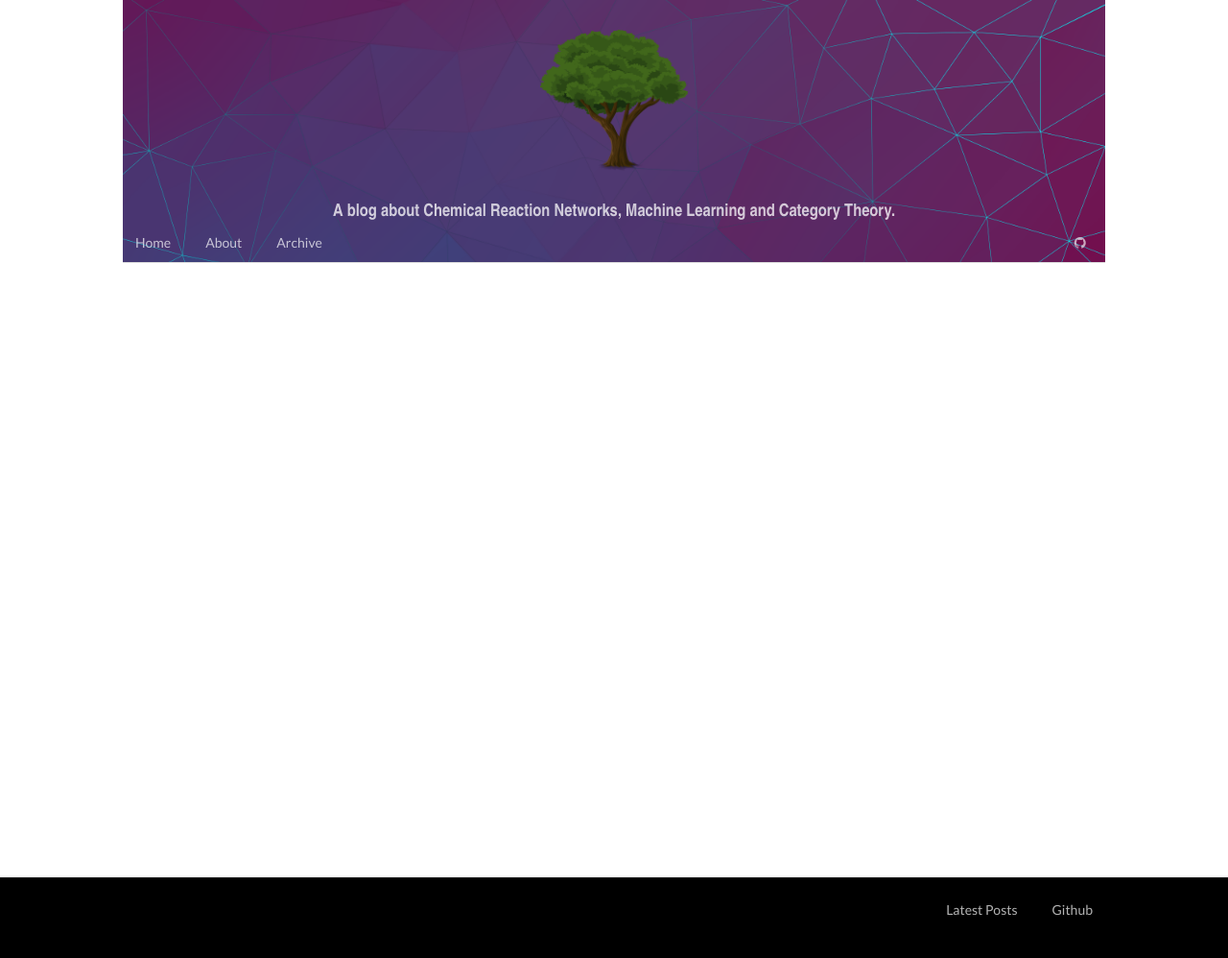
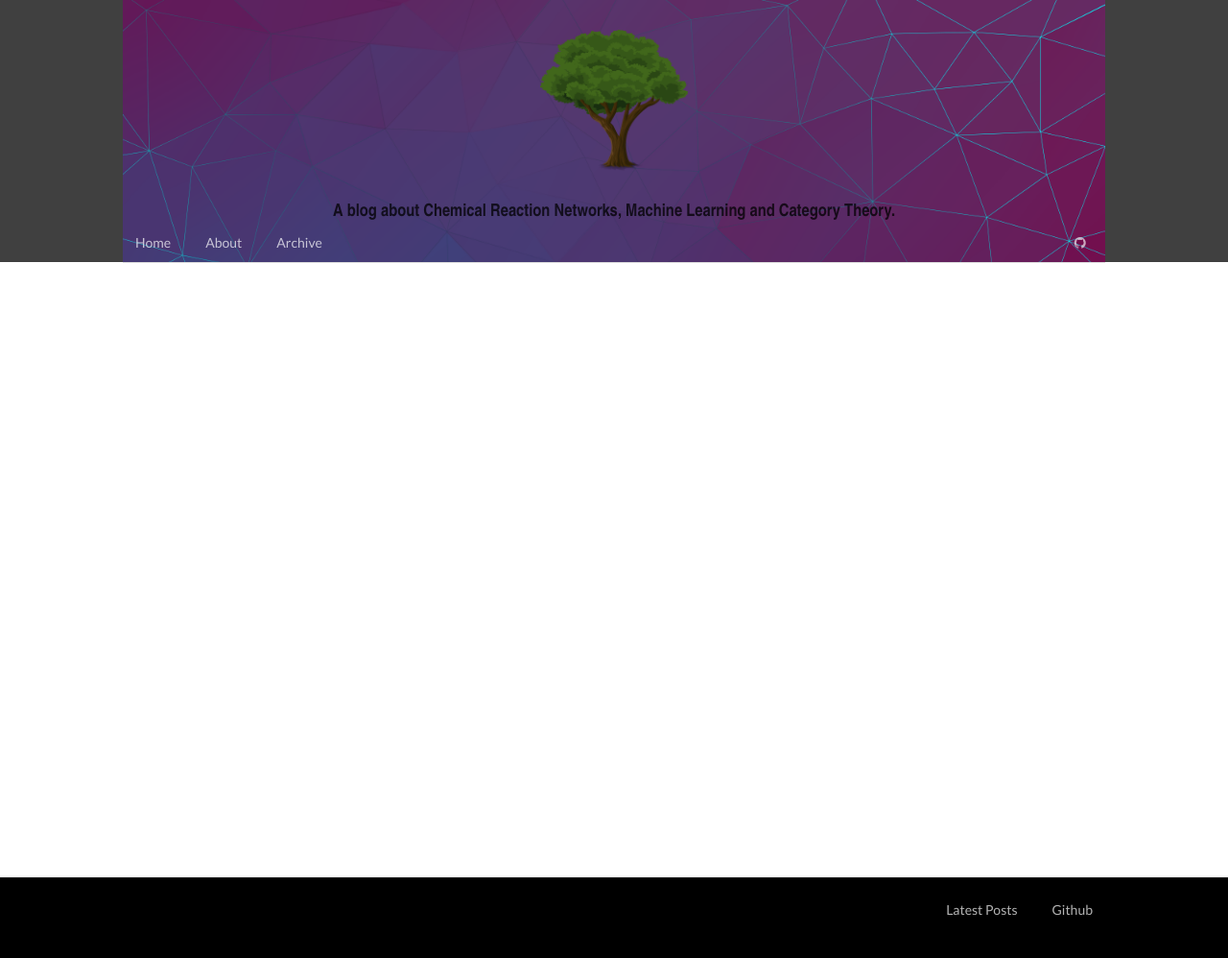
Before and after one commit to GeekyPeas/geekypeas.github.io, a Jekyll site: the page built from index.html, in a window 1280 px wide. Shown: the whole page at 96% size. Built offline with Jekyll 4.4.1, drawn with Linux system fonts in a browser that asks for light colours; comment, search, counter and statistics services are not loaded.

Commit message:
change header font color

```diff
--- a/assets/css/main.css
+++ b/assets/css/main.css
@@ -24,7 +24,7 @@ img, video, iframe {
 
 .header-wrapper {
     max-height: 100%;
-    background-color: rgba(255, 255, 255, .75);/* black; */
+    background-color: rgba(0, 0, 0, .75);/* black; */
 }
 
 header {
@@ -32,7 +32,7 @@ header {
     margin: 0 auto;
     background-image: url(/assets/img/lub.png);
     background-size: cover;
-    color: rgba(255, 255, 255, .75);
+    color: rgba(0, 0, 0, .75);
 }
 
 .site-logo {
```
